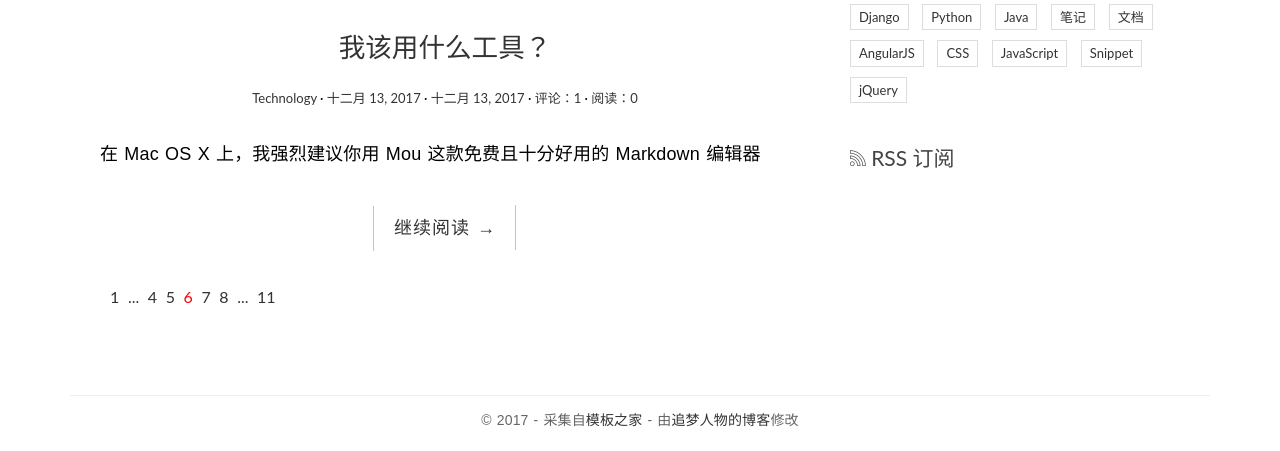
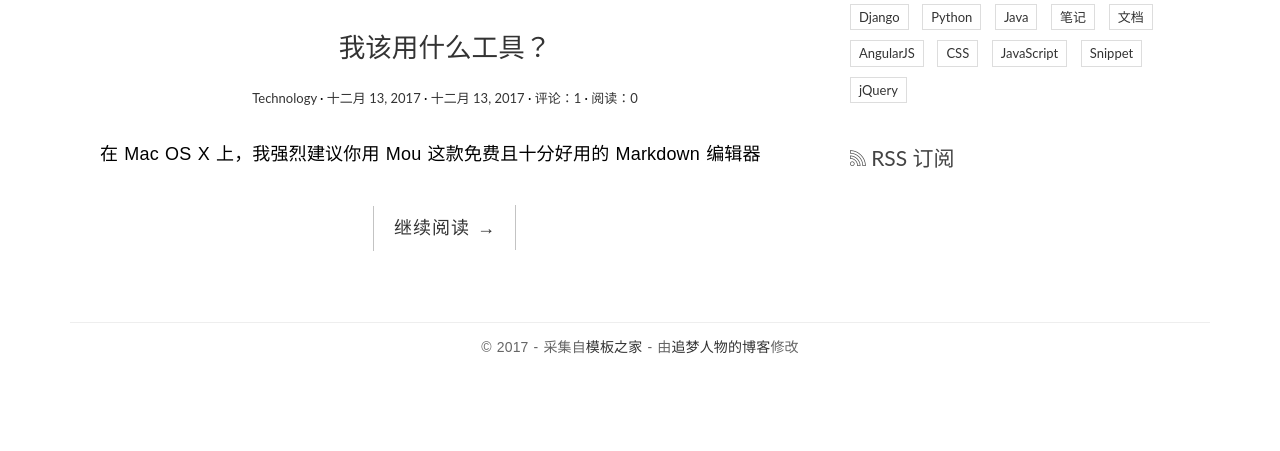
Before and after one commit to zzzpeifeng/blogproject, a Django app: page / in a window 1280 px wide. Shown: the part 705-1156 px from the top of the page. After the commit the page ends 1059 px from the top, so only its background shows below. Run offline with Django 3.2, Linux system fonts and the light colour scheme; data comes from the database, SQL or seed files in the repository; both versions use the stored data as it was after the commit; some libraries are stand-ins or nearby versions.

Commit message:
2018/01/30 commit of end

```diff
--- a/blog/urls.py
+++ b/blog/urls.py
@@ -7,7 +7,7 @@ app_name = 'blog'
 urlpatterns = [
     url(r'^$', views.IndexView.as_view(), name='index'),
     #正则表达式：捕获 [0-9]+到名为pk的组里
-    url(r'^post/(?P<pk>[0-9]+)/$', views.detail, name='detail'),
+    url(r'^post/(?P<pk>[0-9]+)/$', views.PostDetailView.as_view(), name='detail'),
     #year为4位数，month位1~2位数
     url(r'^archives/(?P<year>[0-9]{4})/(?P<month>[0-9]{1,2})/$', views.ArchivesView.as_view(), name='archives'),
     #正则表达式：捕获[0-9]+到名为pk的组中
--- a/blog/views.py
+++ b/blog/views.py
@@ -13,6 +13,7 @@ class IndexView(ListView):
     model = Post  # 指定获取模型，Post
     template_name = 'blog/index.html'  # 指定视图渲染模板
     context_object_name = 'post_list'  # 指定获取模型列表数据保存变量名。
+    paginate_by = 10
 
 
 # def index(request):
@@ -42,14 +43,10 @@ class ArchivesView(IndexView):
         month = self.kwargs.get('month')
         return super(ArchivesView, self).get_queryset().filter(created_time__year=year,
                                                                created_time__month=month).order_by("-created_time")
-
-
 # 归档跳转
 # def archives(request, year, month):
 #     post_list = Post.objects.filter(created_time__year=year, created_time__month=month).order_by('-created_time')
 #     return render(request, 'blog/index.html', context={'post_list': post_list})
-
-
 class PostDetailView(DetailView):
     model = Post
     template_name = "blog/detail.html"
@@ -59,7 +56,6 @@ class PostDetailView(DetailView):
         response= super(PostDetailView,self).get(request,*args,**kwargs)
         self.object.increase_views()
         return response
-
     #获取对应的文章
     def get_object(self, queryset=None):
         # 覆写 get_object 方法的目的是因为需要对 post 的 body 值进行渲染
@@ -81,26 +77,24 @@ class PostDetailView(DetailView):
             'comment_list':comment_list
         })
         return context
-
-
 # 跳转详情
-def detail(request, pk):
-    post = get_object_or_404(Post, pk=pk)
-    post.increase_views()
-    # extra
-    post.body = markdown.markdown(post.body,
-                                  extensions=[
-                                      'markdown.extensions.extra',
-                                      'markdown.extensions.codehilite',
-                                      'markdown.extensions.toc',
-                                  ])
-    form = CommentForm()
-    # 获取这篇 post 下的全部评论
-    # 一对多查找，根据post对象找comment对象
-    comment_list = post.comment_set.all()
-    # 将文章、表单、以及文章下的评论列表作为模板变量传给 detail.html 模板，以便渲染相应数据。
-    context = {'post': post,
-               'form': form,
-               'comment_list': comment_list
-               }
-    return render(request, 'blog/detail.html', context=context)
+# def detail(request, pk):
+#     post = get_object_or_404(Post, pk=pk)
+#     post.increase_views()
+#     # extra
+#     post.body = markdown.markdown(post.body,
+#                                   extensions=[
+#                                       'markdown.extensions.extra',
+#                                       'markdown.extensions.codehilite',
+#                                       'markdown.extensions.toc',
+#                                   ])
+#     form = CommentForm()
+#     # 获取这篇 post 下的全部评论
+#     # 一对多查找，根据post对象找comment对象
+#     comment_list = post.comment_set.all()
+#     # 将文章、表单、以及文章下的评论列表作为模板变量传给 detail.html 模板，以便渲染相应数据。
+#     context = {'post': post,
+#                'form': form,
+#                'comment_list': comment_list
+#                }
+#     return render(request, 'blog/detail.html', context=context)
--- a/templates/blog/index.html
+++ b/templates/blog/index.html
@@ -33,17 +33,18 @@
                     <a href="#">下一页</a>
                 </div>
                 -->
-                <div class="pagination">
-                    <ul>
-                        <li><a href="">1</a></li>
-                        <li><a href="">...</a></li>
-                        <li><a href="">4</a></li>
-                        <li><a href="">5</a></li>
-                        <li class="current"><a href="">6</a></li>
-                        <li><a href="">7</a></li>
-                        <li><a href="">8</a></li>
-                        <li><a href="">...</a></li>
-                        <li><a href="">11</a></li>
-                    </ul>
-                </div>
+                {% if is_paginated %}
+                    <div class="pagination-simple">
+                      <!-- 如果当前页还有上一页，显示一个上一页的按钮 -->
+                      {% if page_obj.has_previous %}
+                        <a href="?page={{ page_obj.previous_page_number }}">上一页</a>
+                      {% endif %}
+                      <!-- 显示当前页面信息 -->
+                      <span class="current">第 {{ page_obj.number }} 页 / 共 {{ paginator.num_pages }} 页</span>
+                      <!-- 如果当前页还有下一页，显示一个下一页的按钮 -->
+                      {% if page_obj.has_next %}
+                        <a href="?page={{ page_obj.next_page_number }}">下一页</a>
+                      {% endif %}
+                    </div>
+                {% endif %}
             {% endblock main %}
```
Also changed, not shown: db.sqlite3, 2 other files.
